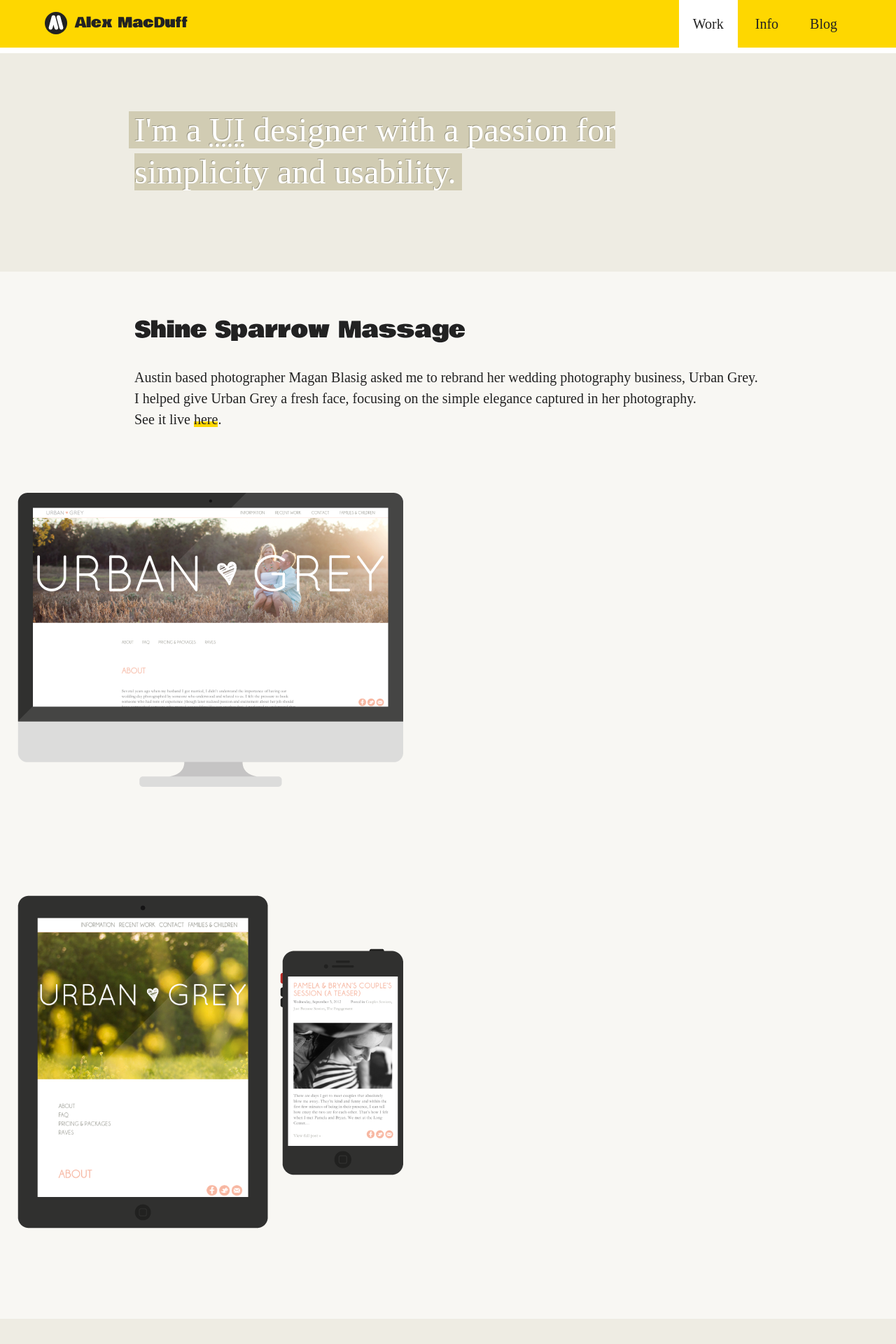
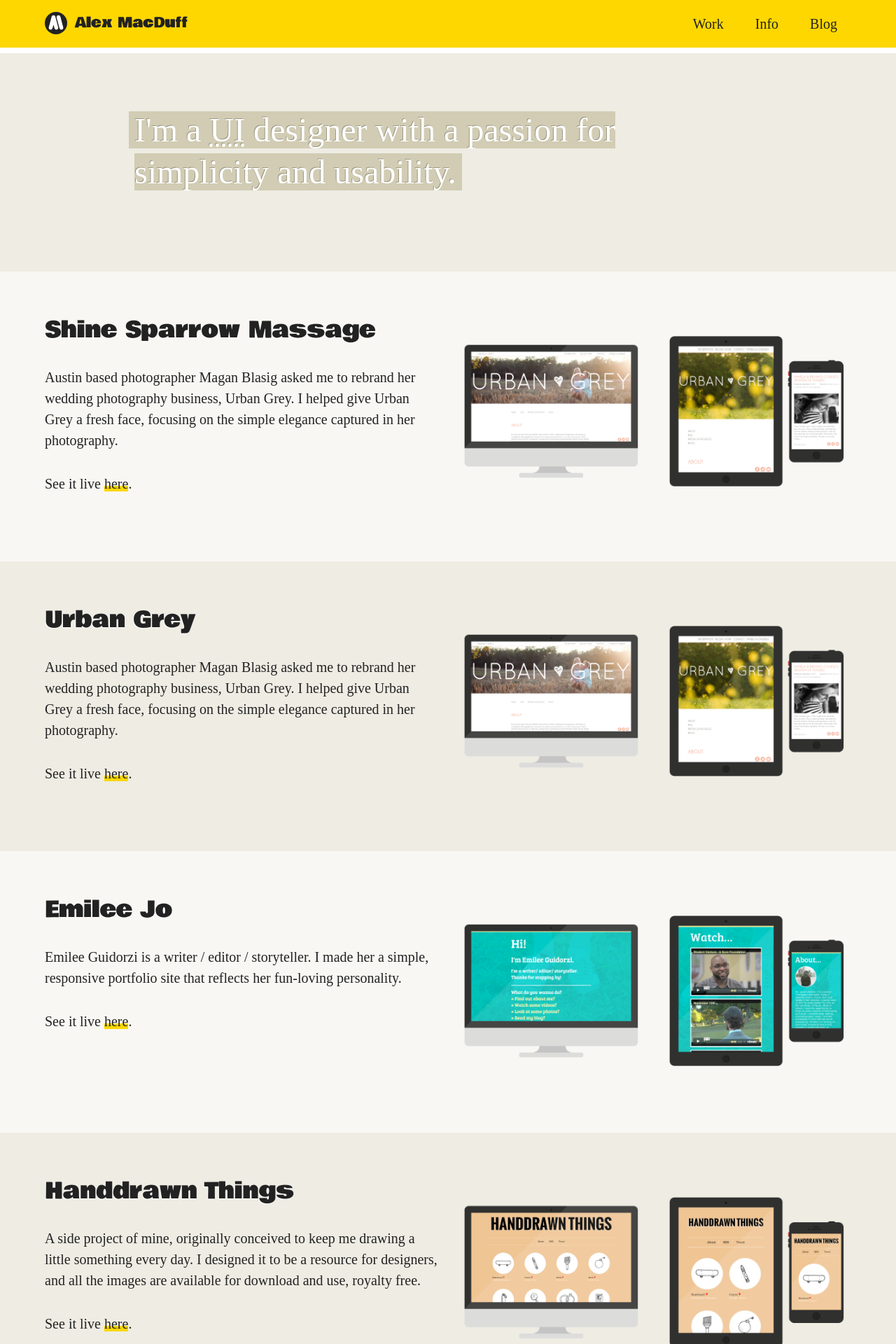
Before and after one commit to amacduff/alex-macduff-design, a Jekyll site: the page built from index.html, in a window 1280 px wide. Shown: the top 1920 px of the page at 70% size. Built offline with Jekyll 4.4.1, drawn with Linux system fonts in a browser that asks for light colours; some web fonts are replaced.

Commit message:
Add nav tab and large screen size styles

```diff
--- a/_includes/header.html
+++ b/_includes/header.html
@@ -30,9 +30,9 @@
             <nav class="site-nav">
 
                 <ul>
-                    <li><a href="{{ site.baseurl }}/" class="selected">Work</a></li>
-                    <li><a href="{{ site.baseurl }}/info.html">Info</a></li>
-                    <li><a href="{{ site.baseurl }}/blog.html">Blog</a></li>
+                    <li><a href="{{ site.baseurl }}/" {% if page.url == '/index.html' %} class="selected"{% endif %}>Work</a></li>
+                    <li><a href="{{ site.baseurl }}/info.html" {% if page.url == '/info.html' %} class="selected"{% endif %}>Info</a></li>
+                    <li><a href="{{ site.baseurl }}/blog.html" {% if page.url == '/blog.html' %} class="selected"{% endif %}>Blog</a></li>
                 </ul>
 
             </nav>
--- a/_sass/_header.scss
+++ b/_sass/_header.scss
@@ -16,7 +16,7 @@
 	font: {
 		family: $font-heading;
 	}
-	@include grid(4);
+	@include grid(2);
 	padding: 0.9rem 0;
 }
 
@@ -34,7 +34,7 @@
 }
 
 .site-nav {
-	@include grid(8);
+	@include grid(10);
 
 	ul {
 		overflow: hidden;
--- a/_sass/_media_queries.scss
+++ b/_sass/_media_queries.scss
@@ -38,13 +38,12 @@
 
 	.project {
 
-		.samples {
-			@include grid(6);
+		.project-container {
+			width: 70%;
 		}
 
-		h1,
-		p {
-			width: 70%;
+		.sample {
+			@include grid(6);
 		}
 
 	}
@@ -62,10 +61,47 @@
 
 }
 
-@media screen and (min-width: 860px) {
+@media screen and (min-width: 1024px) {
+
+	.project {
+
+		.project-container {
+			width: 90%;
+		}
+
+		.details {
+			@include grid (6);
+		}
+
+		.sample {
+			@include grid(3);
+		}
+
+	}
 
 }
 
-@media screen and (min-width: 1200px) {
+@media screen and (min-width: 1400px) {
+
+	.project {
+
+		.project-container {
+			width: 70%;
+		}
+
+		.details {
+			@include grid (4);
+
+			&.even {
+				float: right;
+			}
+
+		}
+
+		.sample {
+			@include grid(4);
+		}
+
+	}
 
 }
--- a/_sass/_mixins.scss
+++ b/_sass/_mixins.scss
@@ -2,7 +2,7 @@
 
 $tot-width: 100%;
 $tot-num-col: 12;
-$gut-width: 4%;
+$gut-width: 2%;
 $col-width: ($tot-width - (($tot-num-col - 1)*$gut-width))/$tot-num-col;
 
 @mixin grid($col-num) {
--- a/_sass/_work.scss
+++ b/_sass/_work.scss
@@ -28,8 +28,7 @@
 	overflow: hidden;
 	padding: 4rem 0;
 
-	h1,
-	p {
+	.project-container {
 		margin: 0 auto;
 		width: 90%;
 	}
@@ -39,7 +38,7 @@
 	}
 
 	.details,
-	.samples {
+	.sample {
 		@include grid(12);
 
 	}
--- a/index.html
+++ b/index.html
@@ -11,50 +11,66 @@
 <main class="work">
 
     <section class="project">
+        <div class="project-container">
             <div class="details">
                 <h1 class="anchor">Shine Sparrow Massage</h1>
                 <p>Austin based photographer Magan Blasig asked me to rebrand her wedding photography business, Urban Grey. I helped give Urban Grey a fresh face, focusing on the simple elegance captured in her photography.</p>
                 <p>See it live <a href="http://urbangrey.com" target="_blank">here</a>.</p>
             </div>
-        <div class="samples">
+            <div class="sample">
                 <img src="img/sample_ug1.png">
+            </div>
+            <div class="sample">
                 <img src="img/sample_ug2.png">
+            </div>
         </div>
     </section>
 
     <section class="project">
-        <div class="details">
+        <div class="project-container">
+            <div class="details even">
                 <h1 class="anchor">Urban Grey</h1>
                 <p>Austin based photographer Magan Blasig asked me to rebrand her wedding photography business, Urban Grey. I helped give Urban Grey a fresh face, focusing on the simple elegance captured in her photography.</p>
                 <p>See it live <a href="http://urbangrey.com" target="_blank">here</a>.</p>
             </div>
-        <div class="samples">
+            <div class="sample">
                 <img src="img/sample_ug1.png">
+            </div>
+            <div class="sample">
                 <img src="img/sample_ug2.png">
+            </div>
         </div>
     </section>
 
     <section class="project">
+        <div class="project-container">
             <div class="details">
                 <h1 class="anchor">Emilee Jo</h1>
                 <p>Emilee Guidorzi is a writer / editor / storyteller. I made her a simple, responsive portfolio site that reflects her fun-loving personality.</p>
                 <p>See it live <a href="http://emileejo.com" target="_blank">here</a>.</p>
             </div>
-        <div class="samples">
+            <div class="sample">
                 <img src="img/sample_ej1.png">
+            </div>
+            <div class="sample">
                 <img src="img/sample_ej2.png">
+            </div>
         </div>
     </section>
 
     <section class="project">
-        <div class="details">
+        <div class="project-container">
+            <div class="details even">
                 <h1 class="anchor">Handdrawn Things</h1>
                 <p>A side project of mine, originally conceived to keep me drawing a little something every day. I designed it to be a resource for designers, and all the images are available for download and use, royalty free.</p>
                 <p>See it live <a href="http://handdrawnthings.com" target="_blank">here</a>.</p>
             </div>
-        <div class="samples">
+            <div class="sample">
                 <img src="img/sample_ht1.png">
+            </div>
+            <div class="sample">
                 <img src="img/sample_ht2.png">
+            </div>
         </div>
     </section>
 
```
Lines whose indentation alone changed are shown as unchanged.
